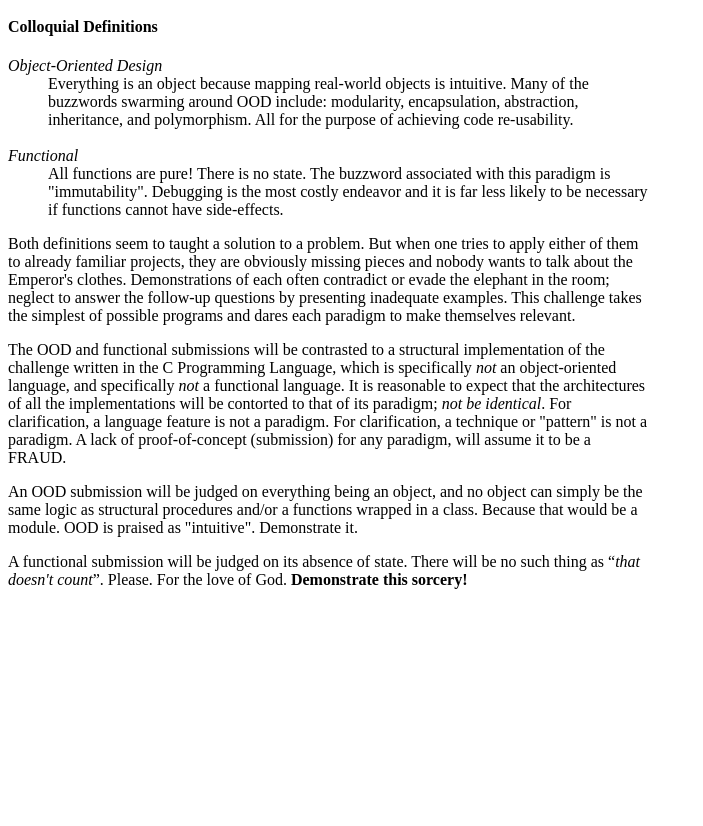
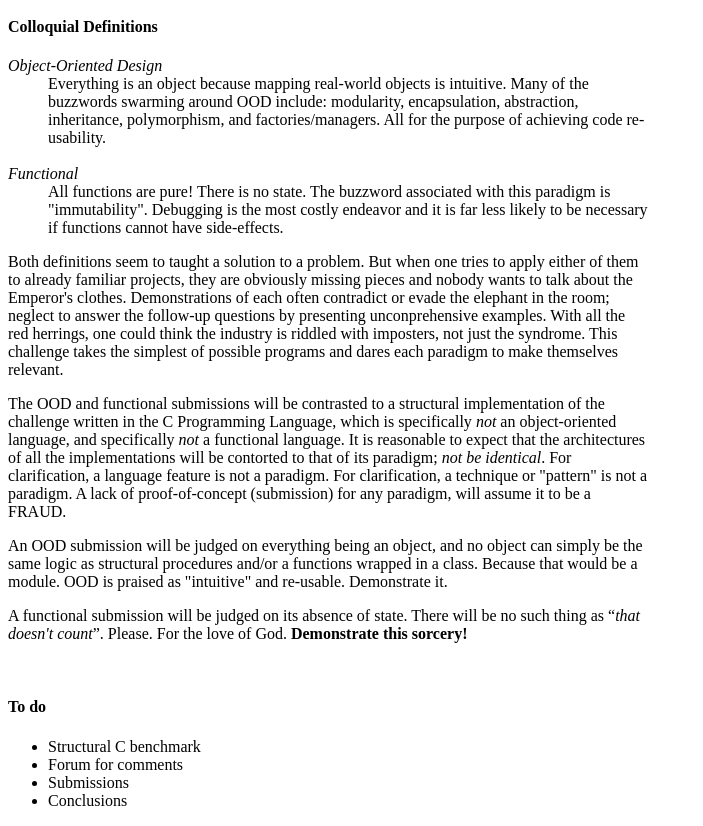
Before and after one commit to LadyBoner/ladyboner.github.io, a plain HTML site: page index.html in a window 1280 px wide. Shown: the part 1414-2240 px from the top of the page, without its empty margins (0-703 px from the left). Before the commit the page ends 2019 px from the top, so only its background shows below. Drawn offline with Linux system fonts and the light colour scheme.

Commit message:
Update index.html

```diff
--- a/index.html
+++ b/index.html
@@ -96,7 +96,7 @@ Limit user's inputs to forming only equations the program is capable of calculat
   <h3>Rationale</h3>
 
   <p>
-Unlike nurses and engineers, programming is not part of a professional (regulatory) body.  As a consequence, much of what one encounters is ambiguity and zealousness contributing to lack of empiricism.  Even the amount of misnomers tossed around in the industry is shameful.  Take these related examples.  If one were to ask what "the cloud" is, the response will never identify it as a synonym for a server.  If one were to ask what "serverless" means, the response will never identify it as a synonym for a server.  Yet, for both scenarios the response will always be to just provide the definition of a server.  Many new ideas are often promoted as though they are the only solution in the sandbox; not building upon previous knowledge and experience by demonstrating the problem they are solving in contrast to the alternatives.  There is much conflicting information as a result of this field being an unprofessional one.  For an idea to be effectively communicated, one must define what it specifically <em>is</em>, and what it specifically <em>is not</em>.  This challenge is to directly confront the conflicting information of programming paradigms.
+Unlike nurses and engineers, programming is not part of a professional (regulatory) body.  As a consequence, much of what one encounters is ambiguity and zealousness contributing to lack of empiricism.  Even the amount of misnomers tossed around in the industry is shameful.  Take these related examples.  If one were to ask what "the cloud" is, the response will never identify it as a synonym for a server.  If one were to ask what "serverless" means, the response will never identify it as a synonym for a server.  Yet, for both scenarios the response will always be to just provide the definition of a server.  Many new ideas are often promoted as though they are the only solution in the sandbox; not building upon previous knowledge and experience by demonstrating the problem they are solving in contrast to the alternatives.  There is much conflicting information as a result of this field being an unprofessional one.  For an idea to be effectively communicated, one must define what it specifically <em>is</em>, and what it specifically <em>is not</em>.  This challenge is to directly confront the conflicting information of, and lack of juxtoposition between, programming paradigms.
   </p>
   <p>
 Popular programming paradigms are among the essential oils and mysticism in the gullible industry.  Only after decades can apologists now be found for object-oriented design, and, at best, functional programmers admitting that discretion should be practiced when making the paradigm choice.  But never is it identified nor demonstrated when either paradigm is appropriate.  As advocates within the field peddle, each of these paradigms are the de-facto solution over the other.  This challenge is introducing a new acronym: <mark>PYCWYFMI</mark>, <q>pick wiff me</q> <wbr>&mdash;<small><em>Put-<wbr>Your<wbr>-Code-Where-Your-Fucking<wbr>-<wbr>Mouth<wbr>-Is</em></small>.  It is imperative that submissions adhere to, and are criticized on, the definitions of their corresponding paradigms <strong><em>as they are purveyed</em></strong>.
@@ -107,7 +107,7 @@ Popular programming paradigms are among the essential oils and mysticism in the
   <dl>
     <dt><em>Object-Oriented Design</em></dt>
     <dd>
-      Everything is an object because mapping real-world objects is intuitive.  Many of the buzzwords swarming around OOD include: modularity, encapsulation, abstraction, inheritance, and polymorphism.  All for the purpose of achieving code re-usability.
+      Everything is an object because mapping real-world objects is intuitive.  Many of the buzzwords swarming around OOD include: modularity, encapsulation, abstraction, inheritance, polymorphism, and factories/managers.  All for the purpose of achieving code re-usability.
     </dd>
     <br>
 
@@ -118,17 +118,40 @@ Popular programming paradigms are among the essential oils and mysticism in the
   </dl>
 
   <p>
-Both definitions seem to taught a solution to a problem.  But when one tries to apply either of them to already familiar projects, they are obviously missing pieces and nobody wants to talk about the Emperor's clothes.  Demonstrations of each often contradict or evade the elephant in the room; neglect to answer the follow-up questions by presenting inadequate examples.  This challenge takes the simplest of possible programs and dares each paradigm to make themselves relevant.
+Both definitions seem to taught a solution to a problem.  But when one tries to apply either of them to already familiar projects, they are obviously missing pieces and nobody wants to talk about the Emperor's clothes.  Demonstrations of each often contradict or evade the elephant in the room; neglect to answer the follow-up questions by presenting unconprehensive examples.  With all the red herrings, one could think the industry is riddled with imposters, not just the syndrome.  This challenge takes the simplest of possible programs and dares each paradigm to make themselves relevant.
   </p>
   <p>
 The OOD and functional submissions will be contrasted to a structural implementation of the challenge written in the C Programming Language, which is specifically <em>not</em> an object-oriented language, and specifically <em>not</em> a functional language.  It is reasonable to expect that the architectures of all the implementations will be contorted to that of its paradigm; <em>not be identical</em>.  For clarification, a language feature is not a paradigm.  For clarification, a technique or "pattern" is not a paradigm.  A lack of proof-of-concept (submission) for any paradigm, will assume it to be a FRAUD.
   </p>
   <p>
-An OOD submission will be judged on everything being an object, and no object can simply be the same logic as structural procedures and/or a functions wrapped in a class.  Because that would be a module.  OOD is praised as "intuitive".  Demonstrate it.
+An OOD submission will be judged on everything being an object, and no object can simply be the same logic as structural procedures and/or a functions wrapped in a class.  Because that would be a module.  OOD is praised as "intuitive" and re-usable.  Demonstrate it.
   </p>
   <p>
 A functional submission will be judged on its absence of state.  There will be no such thing as <q><em>that doesn't count</em></q>.  Please.  For the love of God.  <strong>Demonstrate this sorcery!</strong>
   </p>
+
+</section>
+
+  <br>
+
+<section>
+
+  <h4>To do</h4>
+
+  <ul>
+    <li>
+      Structural C benchmark
+    </li>
+    <li>
+      Forum for comments
+    </li>
+    <li>
+      Submissions
+    </li>
+    <li>
+      Conclusions
+    </li>
+  <ul>
 
 </section>
 
```
